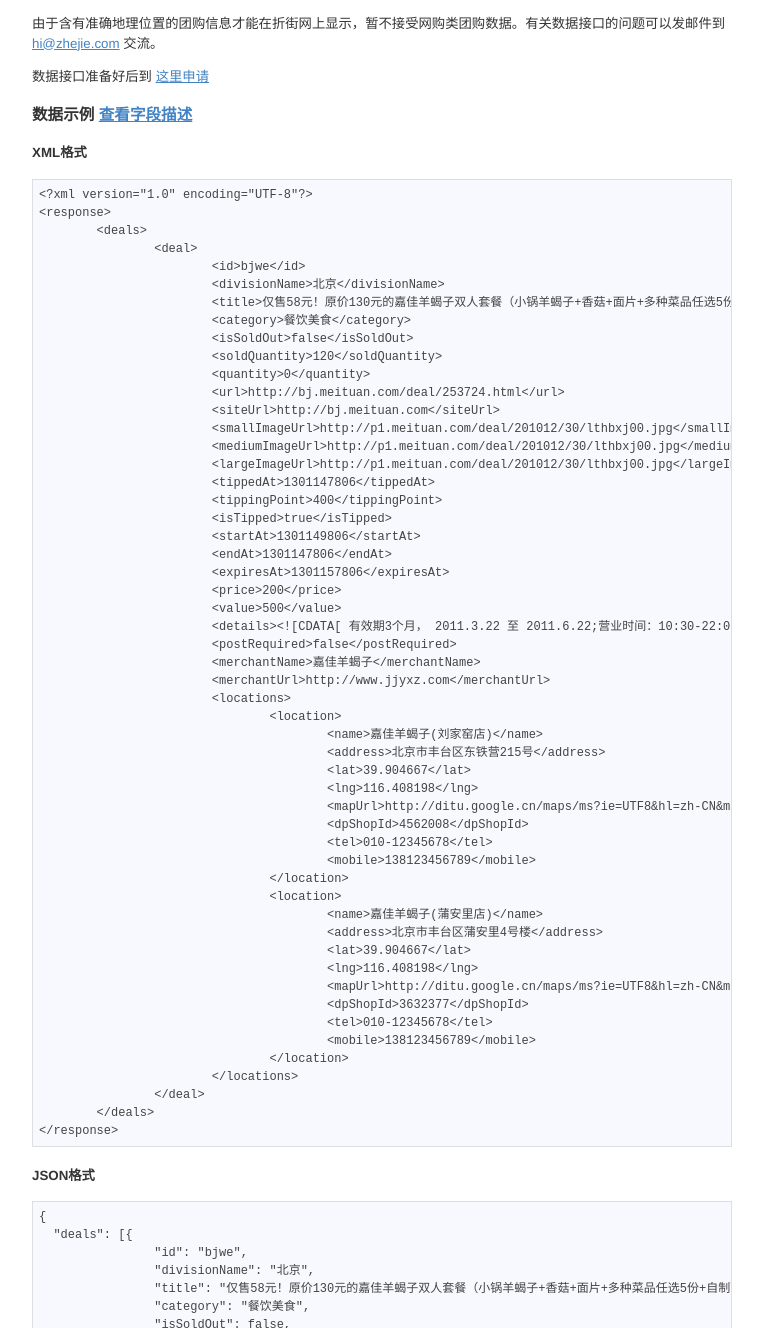
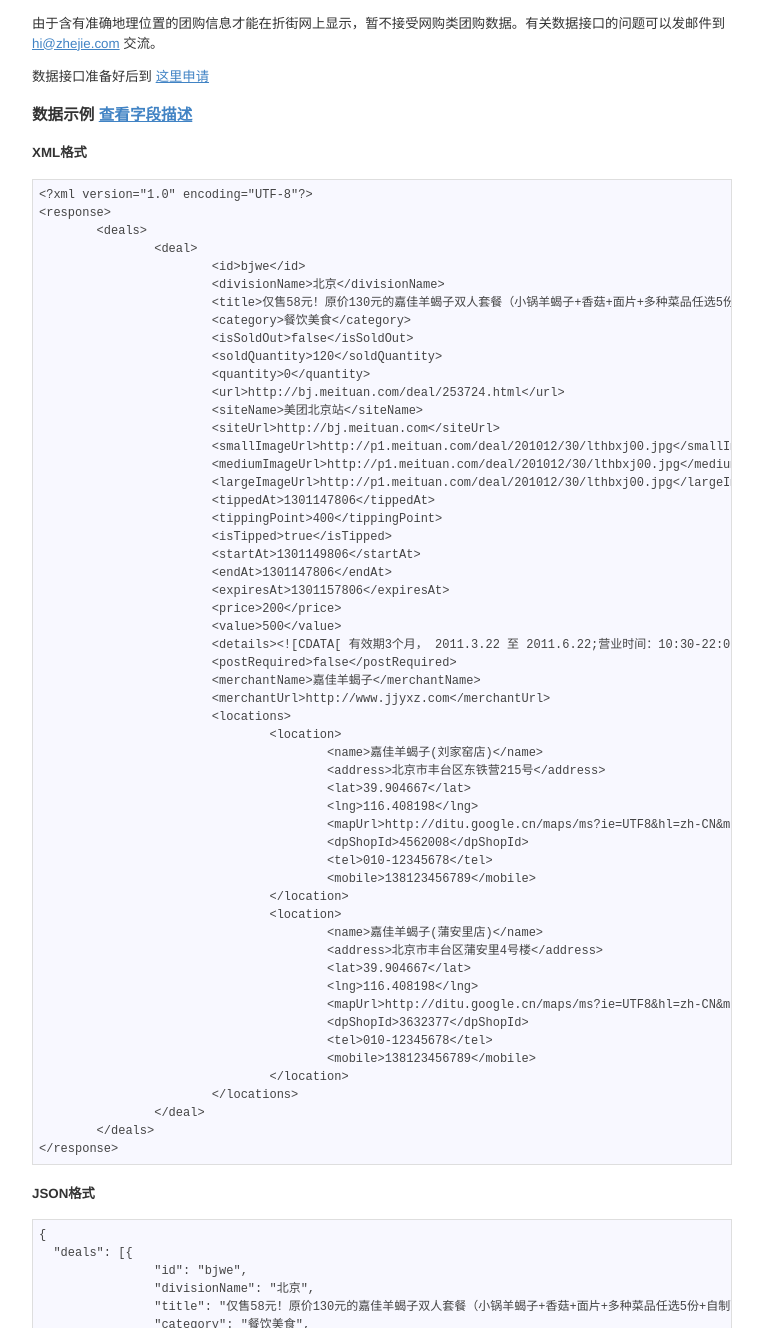
Before and after one commit to yzpower/zhejie.github.com, a Jekyll site: the page built from index.md, in a window 1280 px wide and 1400 px high, scrolled down 252 px, cut to the strip 72-1400 px from the top of the window. Shown: the whole strip, without its empty margins (258-1021 px from the left). Built offline with Jekyll 4.4.1, drawn with Linux system fonts in a browser that asks for light colours; comment, search, counter and statistics services are not loaded; some of the changed text lies outside the part shown.

Commit message:
Add siteName

```diff
--- a/index.md
+++ b/index.md
@@ -31,6 +31,7 @@ title: 团购数据收录接口
 				<soldQuantity>120</soldQuantity>
 				<quantity>0</quantity>
 				<url>http://bj.meituan.com/deal/253724.html</url>
+                        	<siteName>美团北京站</siteName>
                         	<siteUrl>http://bj.meituan.com</siteUrl>
 				<smallImageUrl>http://p1.meituan.com/deal/201012/30/lthbxj00.jpg</smallImageUrl>
 				<mediumImageUrl>http://p1.meituan.com/deal/201012/30/lthbxj00.jpg</mediumImageUrl>
@@ -85,6 +86,7 @@ title: 团购数据收录接口
 			"soldQuantity": 120,
 			"quantity": 0,
 			"url": "http://bj.meituan.com/deal/253724.html",
+			"siteName": "美团北京站",
 			"siteUrl": "http://bj.meituan.com",
 			"smallImageUrl": "http://p1.meituan.com/deal/201012/30/lthbxj00.jpg", //5:3 120x72
 			"mediumImageUrl": "http://p1.meituan.com/deal/201012/30/lthbxj00.jpg",//200x120
@@ -140,6 +142,7 @@ isSoldOut		|Boolean	|必需，是否已售完
 soldQuantity		|Number		|必需，卖出数量
 quantity		|Number		|必需，商品总量，无限量为0
 url			|String		|必需，此商品链接，采用商品唯一链接
+siteName		|String		|该商品所链接的分站名称，没有则默认为网站名称
 siteUrl			|String		|该商品所链接的分站地址，没有则默认为网站首页地址
 smallImageUrl		|String		|小图片地址(约120x72像素)
 mediumImageUrl		|String		|必需，一般图片地址(约200x120像素，供iphone等手机设备显示)
```
